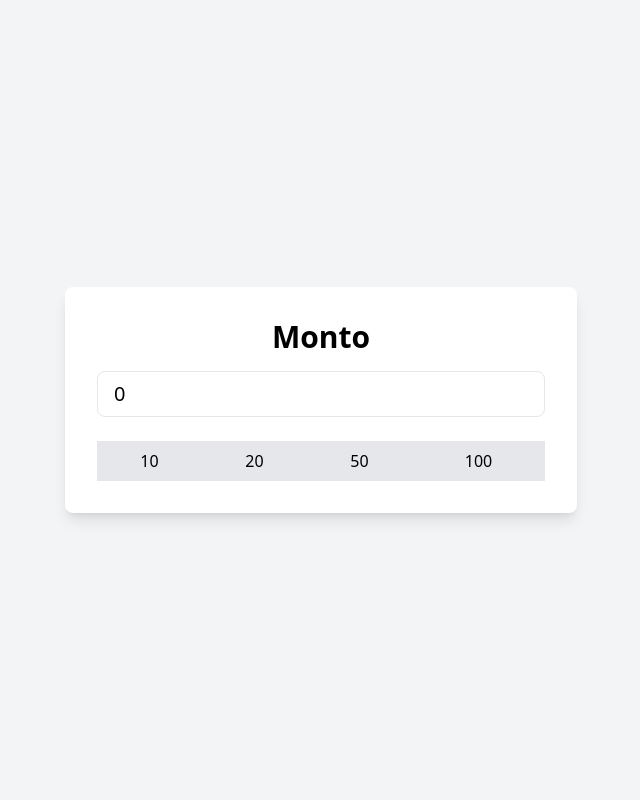
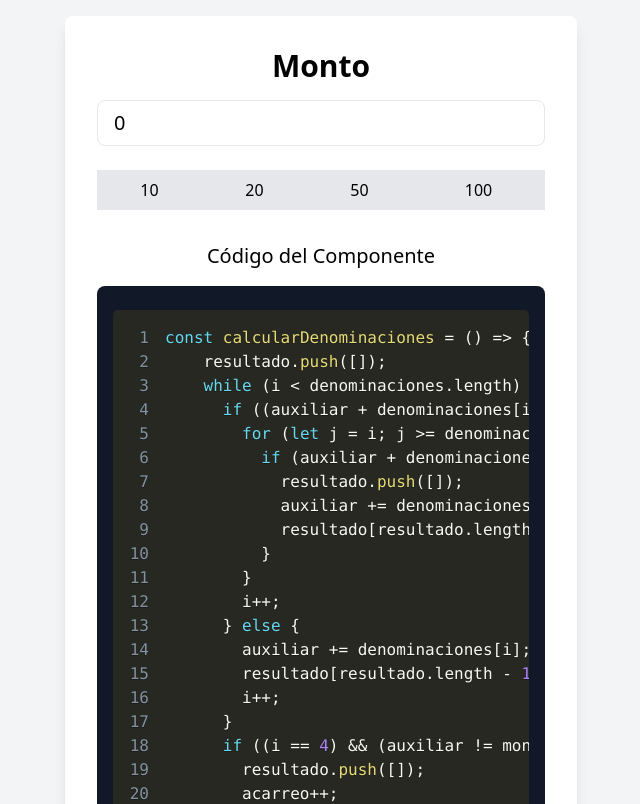
Before and after one commit to chandro-dev/cajero, a React (Vite) app: page / in a window 1280 px wide. Shown: the top 804 px of the page, without its empty margins (319-959 px from the left). Built offline with nearby package versions, Linux system fonts and the light colour scheme.

Commit message:
add Code

```diff
--- a/package.json
+++ b/package.json
@@ -11,7 +11,8 @@
   },
   "dependencies": {
     "react": "^18.3.1",
-    "react-dom": "^18.3.1"
+    "react-dom": "^18.3.1",
+    "react-syntax-highlighter": "^15.5.0"
   },
   "devDependencies": {
     "@eslint/js": "^9.9.0",
--- a/src/App.jsx
+++ b/src/App.jsx
@@ -1,5 +1,5 @@
 import { useState } from "react";
-
+import CodigoEjemplo from "./codigo";
 function App() {
   const [monto, setMonto] = useState(0);
   const denominaciones = [10, 20, 50, 100];
@@ -58,7 +58,7 @@ function App() {
             placeholder="Ingrese el monto"
           />
         </div>
-        <div className="overflow-x-auto">
+        <div className="overflow-x-auto mb-6">
           <table className="w-full table-auto">
             <thead>
               <tr>
@@ -91,6 +91,10 @@ function App() {
             </tbody>
           </table>
         </div>
+        <div className="mt-8">
+          <h3 className="text-xl font-medium mb-4">Código del Componente</h3>
+          <CodigoEjemplo codigo={`// Tu código aquí...`} lenguaje="javascript" />
+        </div>
       </div>
     </div>
   );
--- /dev/null
+++ b/src/codigo.jsx
@@ -0,0 +1,38 @@
+import { Prism as SyntaxHighlighter } from 'react-syntax-highlighter';
+import { okaidia } from 'react-syntax-highlighter/dist/esm/styles/prism';
+
+const CodigoEjemplo = () => {
+    return (
+        <div className="my-4 bg-gray-900 rounded-lg p-4 overflow-auto">
+            <SyntaxHighlighter language="javascript" style={okaidia} showLineNumbers>
+                {`const calcularDenominaciones = () => {
+    resultado.push([]);
+    while (i < denominaciones.length) {
+      if ((auxiliar + denominaciones[i]) > monto) {
+        for (let j = i; j >= denominaciones.length; j--) {
+          if (auxiliar + denominaciones[j] >= monto) {
+            resultado.push([]);
+            auxiliar += denominaciones[j];
+            resultado[resultado.length - 1].push(denominaciones[j]);
+          }
+        }
+        i++;
+      } else {
+        auxiliar += denominaciones[i];
+        resultado[resultado.length - 1].push(denominaciones[i]);
+        i++;
+      }
+      if ((i == 4) && (auxiliar != monto)) {
+        resultado.push([]);
+        acarreo++;
+        i = acarreo;
+      }
+    }
+}
+  `}
+            </SyntaxHighlighter>
+        </div>
+    );
+};
+
+export default CodigoEjemplo;
```
Also changed, not shown: 1 other file (tests, documents, lock files or other folders).
